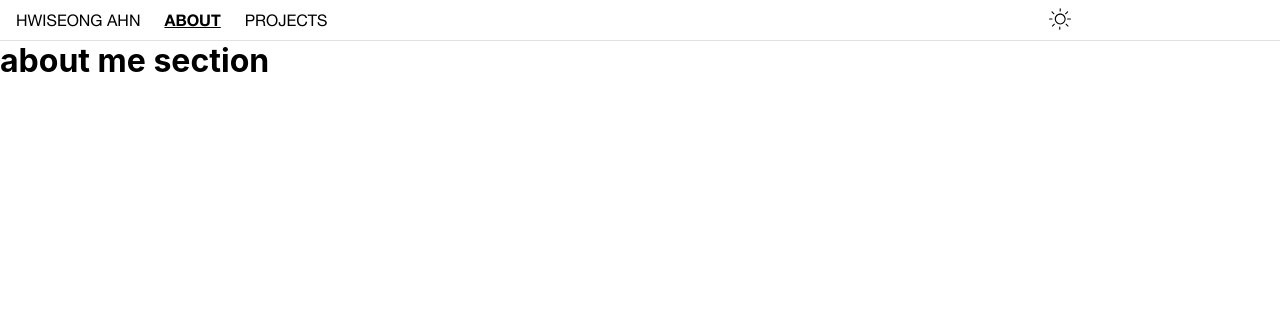
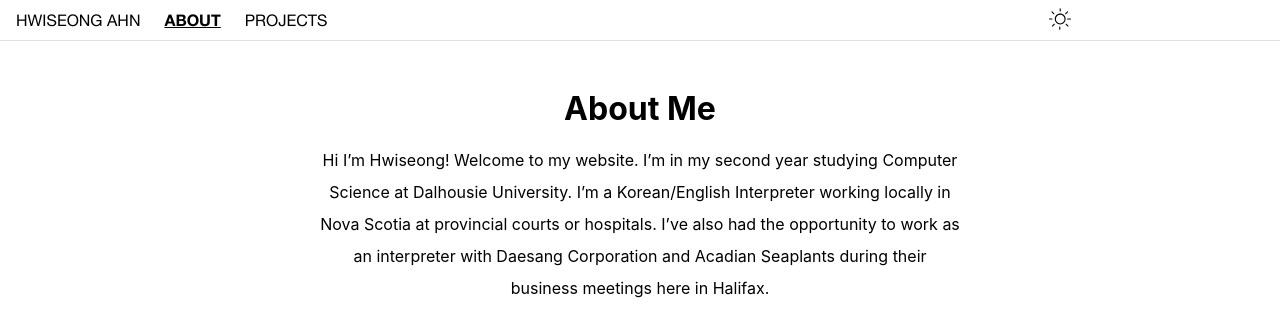
Before and after one commit to hwiseongahn/hwiseong-website-react, a React (Create React App) app: page /About in a window 1280 px wide. Shown: the top 336 px of the page. Built offline with nearby package versions, Linux system fonts and the light colour scheme; a web font is replaced by a local one.

Commit message:
fixed activelink bug and added more to about me

```diff
--- a/src/assets/index.js
+++ b/src/assets/index.js
@@ -1,2 +1,7 @@
 export { ReactComponent as MoonIcon } from './moon.svg';
 export { ReactComponent as SunIcon } from './sun.svg';
+export const aboutMe = "Hi I’m Hwiseong! Welcome to my website. " +
+"I’m in my second year studying Computer Science at Dalhousie University. " +
+"I’m a Korean/English Interpreter working locally in Nova Scotia at provincial courts " +
+"or hospitals. I’ve also had the opportunity to work as an interpreter with " +
+"Daesang Corporation and Acadian Seaplants during their business meetings here in Halifax.";
--- a/src/components/About.js
+++ b/src/components/About.js
@@ -1,10 +1,13 @@
-import React from 'react'
+import React from 'react';
+import { aboutMe } from '../assets';
+import "../scss/about.scss";
 
 function About() {
-  return (
-      <div className="container">
-        <h1>about me section</h1>
-      </div>
+    return (
+        <div className="about-container">
+            <h1>About Me</h1>
+            <p className = "about-me-text">{aboutMe}</p>
+        </div>
   )
 }
 
--- a/src/components/Projects.js
+++ b/src/components/Projects.js
@@ -1,5 +1,5 @@
 import React from 'react'
-
+import "../scss/projects.scss";
 function Projects() {
   return (
     <div className="container">
--- a/src/scss/about.scss
+++ b/src/scss/about.scss
@@ -0,0 +1,44 @@
+
+
+
+@media only screen and (min-width: 650px) {
+
+    .about-container {
+    display: flex;
+    flex-direction: column;
+    align-items: center;
+    gap: 1rem;
+    text-align: center;
+    }
+
+    h1 {
+        margin-top: 3rem;
+    }
+
+    .about-me-text {
+        width: 50%;
+        text-align: center;
+        line-height: 2rem;
+    }
+}
+
+@media only screen and (max-width: 649px) {
+
+    .container {
+    display: flex;
+    flex-direction: column;
+    align-items: center;
+    gap: 1rem;
+    text-align: center;
+    }
+
+    h1 {
+        margin-top: 3rem;
+    }
+
+    .about-me-text {
+        width: 50%;
+        text-align: center;
+        line-height: 1.5rem;
+    }
+}
--- a/src/scss/navbar.scss
+++ b/src/scss/navbar.scss
@@ -84,7 +84,8 @@
     .navbar-right,
     body,
     .icon,
-    .link
+    .link,
+    .active-link
     {
         animation: var(--fadeAnimation) 0.2s ease-in-out forwards;
     }
@@ -172,6 +173,7 @@
             z-index: 1;
         }
     }
+
     .navbar-top,
     .navbar-left,
     .logo,
@@ -180,7 +182,8 @@
     .navbar-right,
     body,
     .icon,
-    .link
+    .link,
+    .active-link
     {
         animation: var(--fadeAnimation) 0.2s ease-in-out forwards;
     }
```
